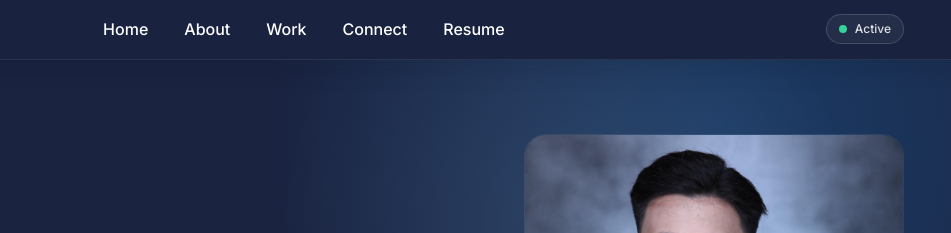
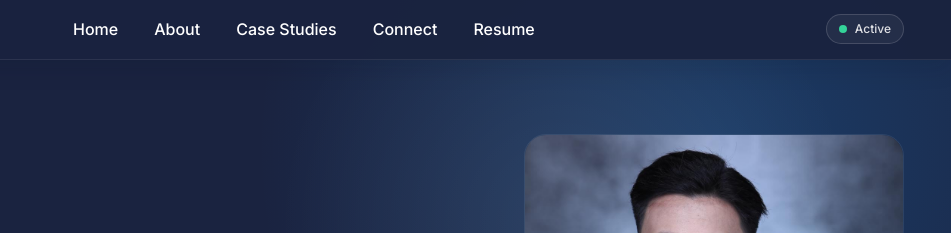
Before and after one commit to jeff-digital/jeff-va, a plain HTML site: page index.html in a window 1280 px wide. Shown: the top 233 px of the page, 329-1280 px from the left. Drawn offline with Linux system fonts and the light colour scheme.

Commit message:
Clarify case study navigation labels

```diff
--- a/index.html
+++ b/index.html
@@ -105,7 +105,7 @@
                         transition-colors
                         duration-200"
                 >
-                    Work
+                    Case Studies
                 </a>
 
 
@@ -277,7 +277,7 @@
                 hover:text-blue-400
                 transition"
         >
-            Work
+            Case Studies
         </a>
 
         <a
```
